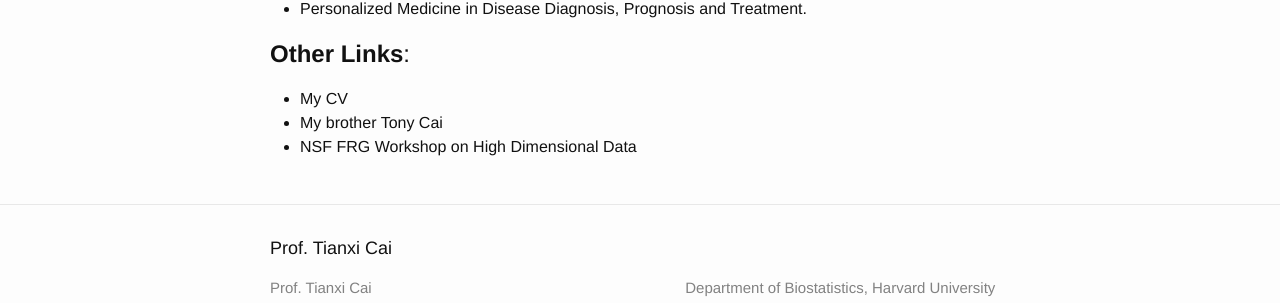
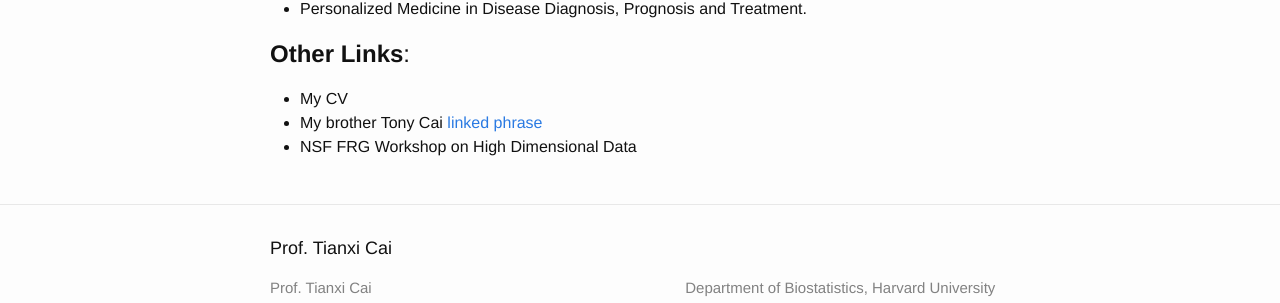
Before and after one commit to Xuanmengcai/Xuanmengcai-github-io, a Jekyll site: the page built from index.md, in a window 1280 px wide. Shown: the part 1010-1313 px from the top of the page. Built offline with Jekyll 4.4.1, drawn with Linux system fonts in a browser that asks for light colours.

Commit message:
Update index.md

```diff
--- a/index.md
+++ b/index.md
@@ -46,5 +46,5 @@ layout: default
 ## **Other Links**:
 
 * My CV
-* My brother Tony Cai
+* My brother Tony Cai [linked phrase](http://example.com)
 * NSF FRG Workshop on High Dimensional Data
```
